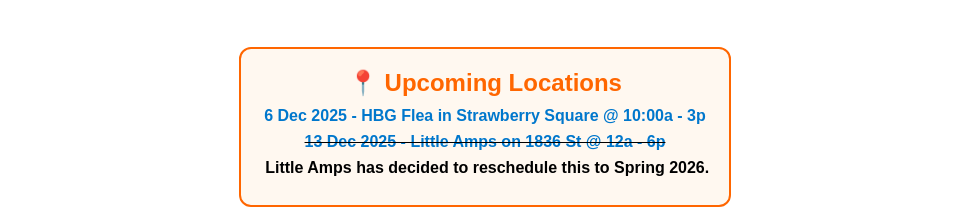
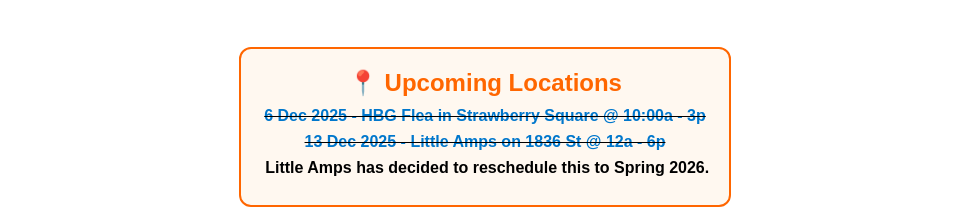
Before and after one commit to pcgeller/thrice_onigiri, a plain HTML site: page index.html in a window 1280 px wide. Shown: the part 284-493 px from the top of the page, without its empty margins (155-1124 px from the left). Drawn offline with Linux system fonts and the light colour scheme.

Commit message:
update dates - cross off dec date

```diff
--- a/index.html
+++ b/index.html
@@ -162,7 +162,7 @@
   <div class="next-locations">
     <h2>📍 Upcoming Locations</h2>
     <ul>
-      <li><a href="https://hbgflea.com" target="_blank">6 Dec 2025 - HBG Flea in Strawberry Square @ 10:00a - 3p</a></li>
+      <li><del><a href="https://hbgflea.com" target="_blank">6 Dec 2025 - HBG Flea in Strawberry Square @ 10:00a - 3p</a></del></li>
       <li><del><a href="https://littleampscoffee.com" target="_blank">13 Dec 2025 - Little Amps on 1836 St @ 12a - 6p</a></del></li>
       <li>&nbsp;Little Amps has decided to reschedule this to Spring 2026.</li>
     </ul>
```
